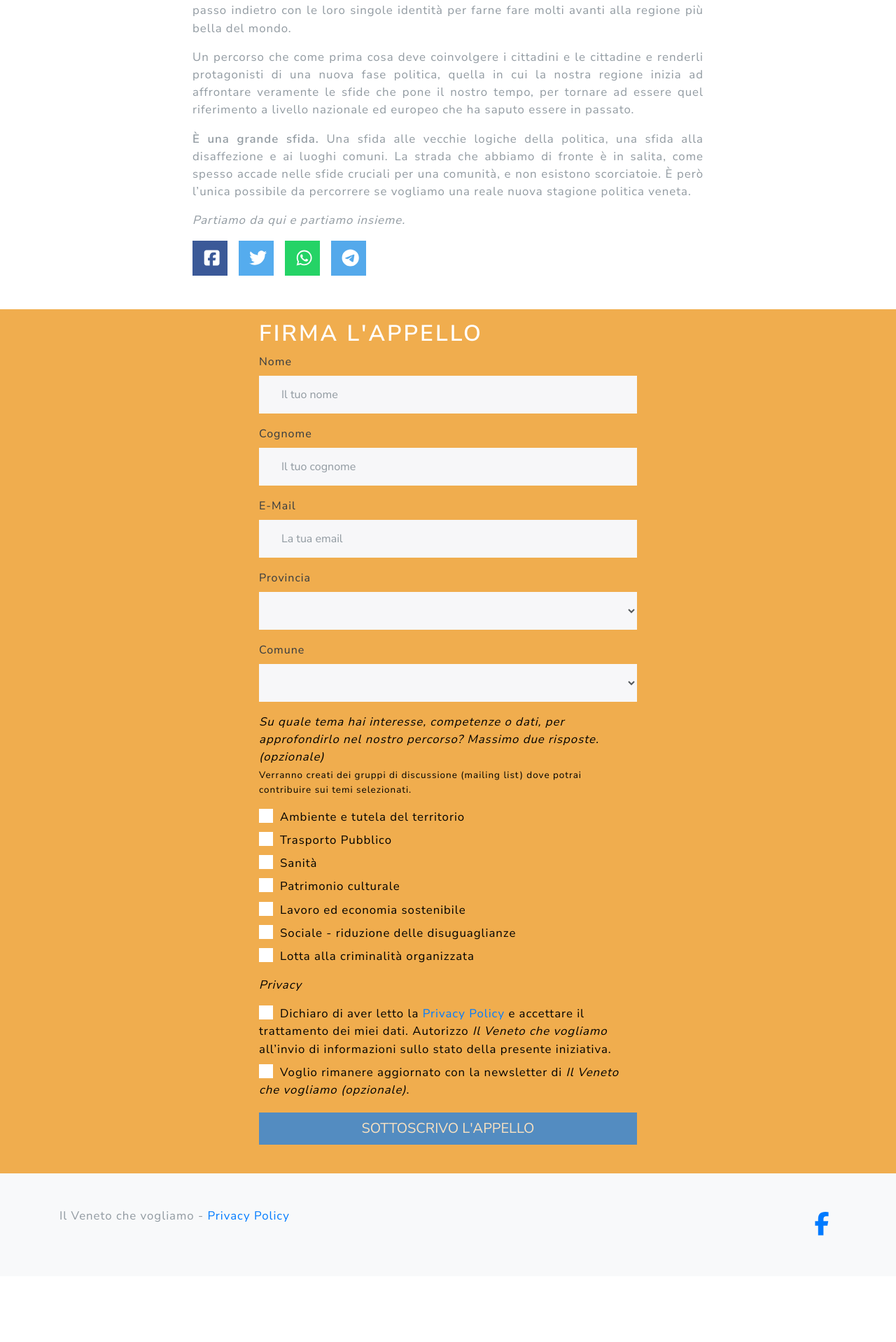
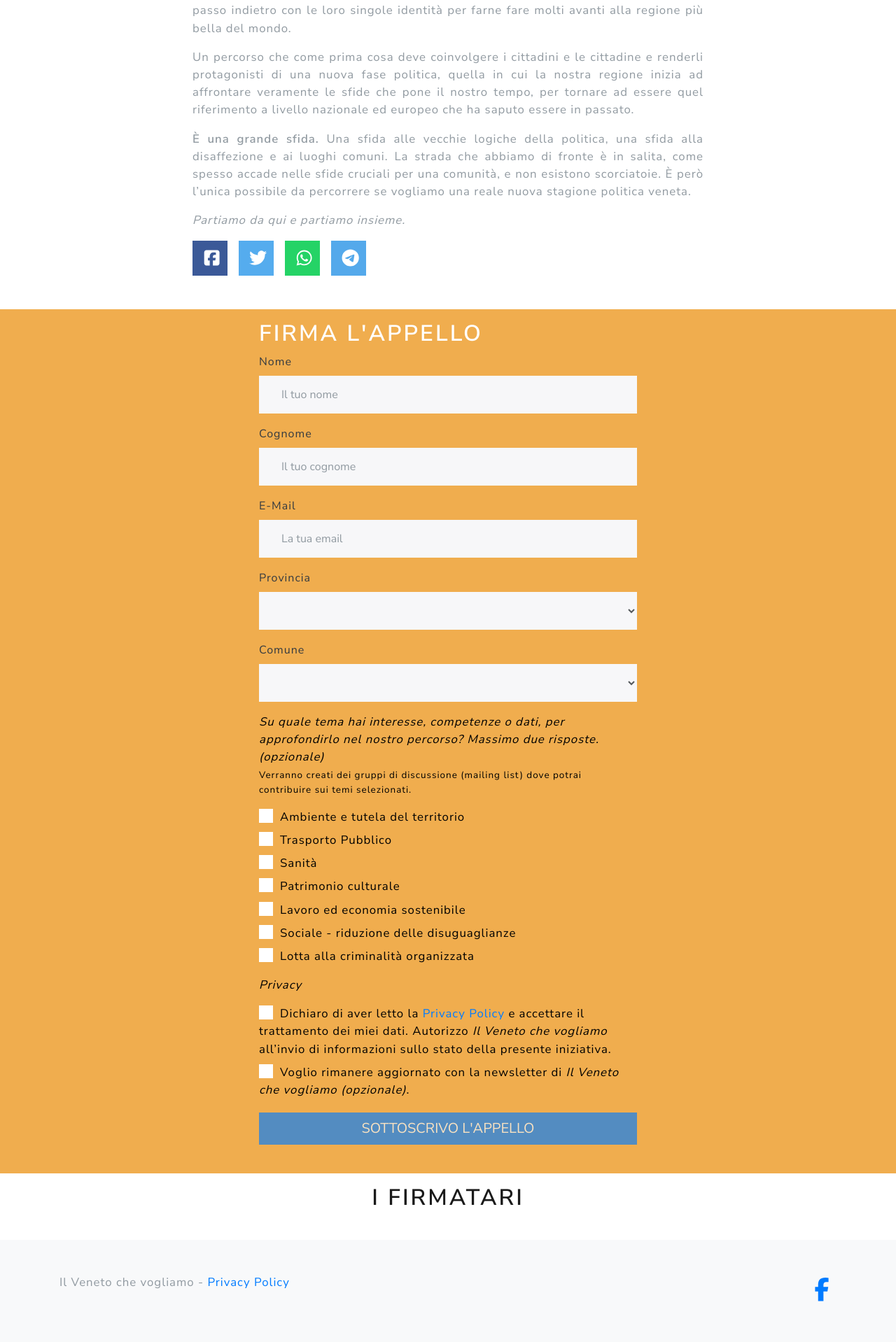
Before and after one commit to venetochevogliamo/venetochevogliamo.it, a Jekyll site: the page built from progetto-politico.md, in a window 1280 px wide. Shown: the part 3496-5414 px from the top of the page at 70% size. Built offline with Jekyll 4.4.1, drawn with Linux system fonts in a browser that asks for light colours; nearby versions of some CDN libraries; library files that are not in the unit come from our copies; comment, search, counter and statistics services are not loaded; before the commit the page ends 5320 px from its top, so only the background shows below that.

Commit message:
Add firmatari section

```diff
--- /dev/null
+++ b/_includes/appello-firmatari.html
@@ -0,0 +1,19 @@
+<div class="container" id="firmatari">
+  <div class="row justify-content-md-center py-3">
+    <div class="col col-md-12">
+      <h1>I Firmatari</h1>
+      <div class="row">
+        <div class="col-sm text-center">
+          <ul class="list-inline">
+            {% for person in site.data.appello-firmatari %}
+            <li class="list-inline-item">
+              {{ person.nome }}
+              <small><i>{{ person.provincia }}</i></small>
+            </li>
+            {% endfor %}
+          </ul>
+        </div>
+      </div>
+    </div>
+  </div>
+</div>
--- a/_layouts/appello.html
+++ b/_layouts/appello.html
@@ -15,7 +15,7 @@
         </div>
       </div>
     </div>
-    {% include /forms/appello.html %} {% include js.html %} {% include
-    footer.html %}
+    {% include /forms/appello.html %} {% include appello-firmatari.html %} {%
+    include js.html %} {% include footer.html %}
   </body>
 </html>
--- a/assets/main.scss
+++ b/assets/main.scss
@@ -574,6 +574,18 @@
   display: none;
 }
 
+#firmatari {
+  h1 {
+    text-align: center;
+  }
+  // .col-sm {
+  //   margin-top: 10px;
+  // }
+  .list-inline-item {
+    margin: 10px;
+  }
+}
+
 #social {
   .btn {
     height: 50px;
```
